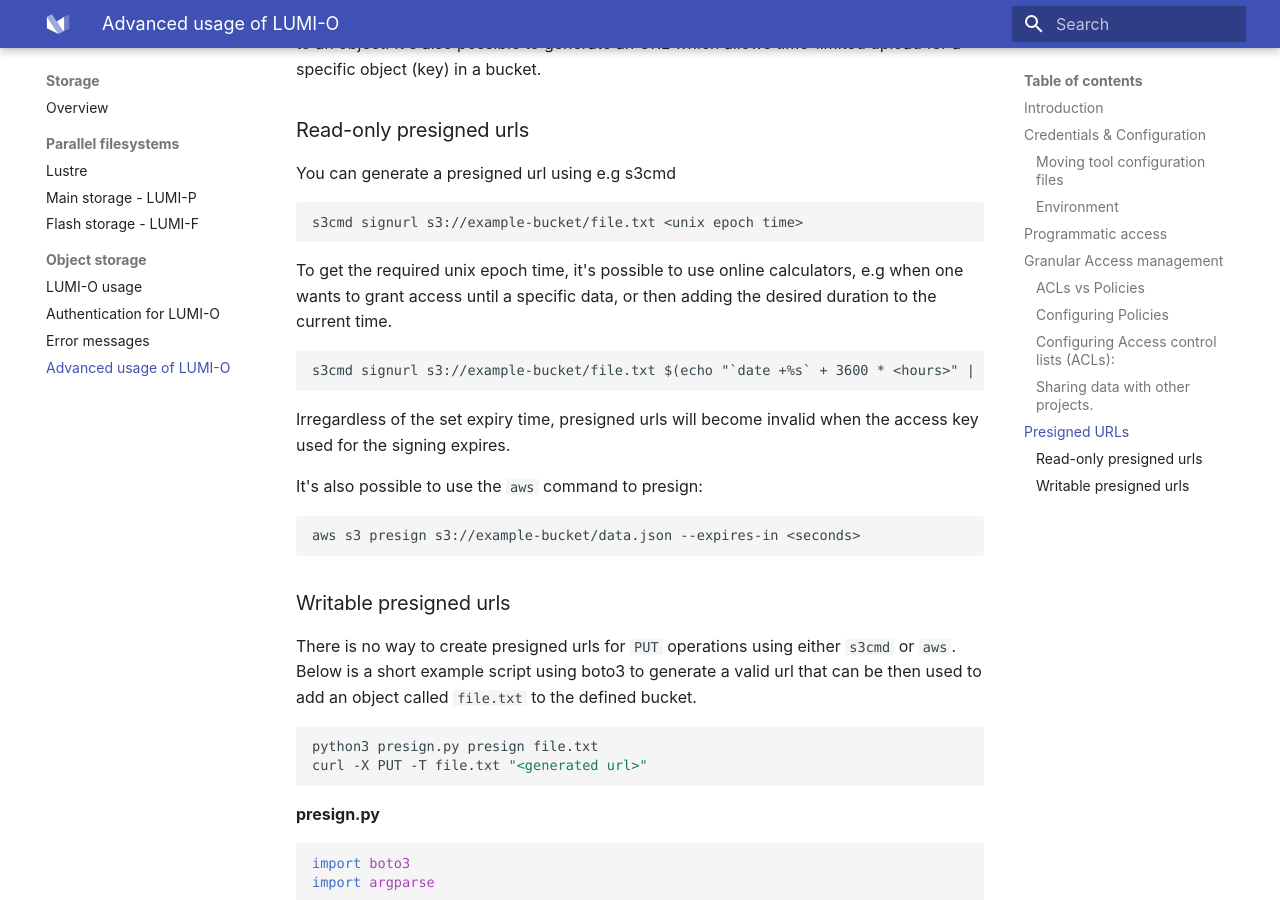
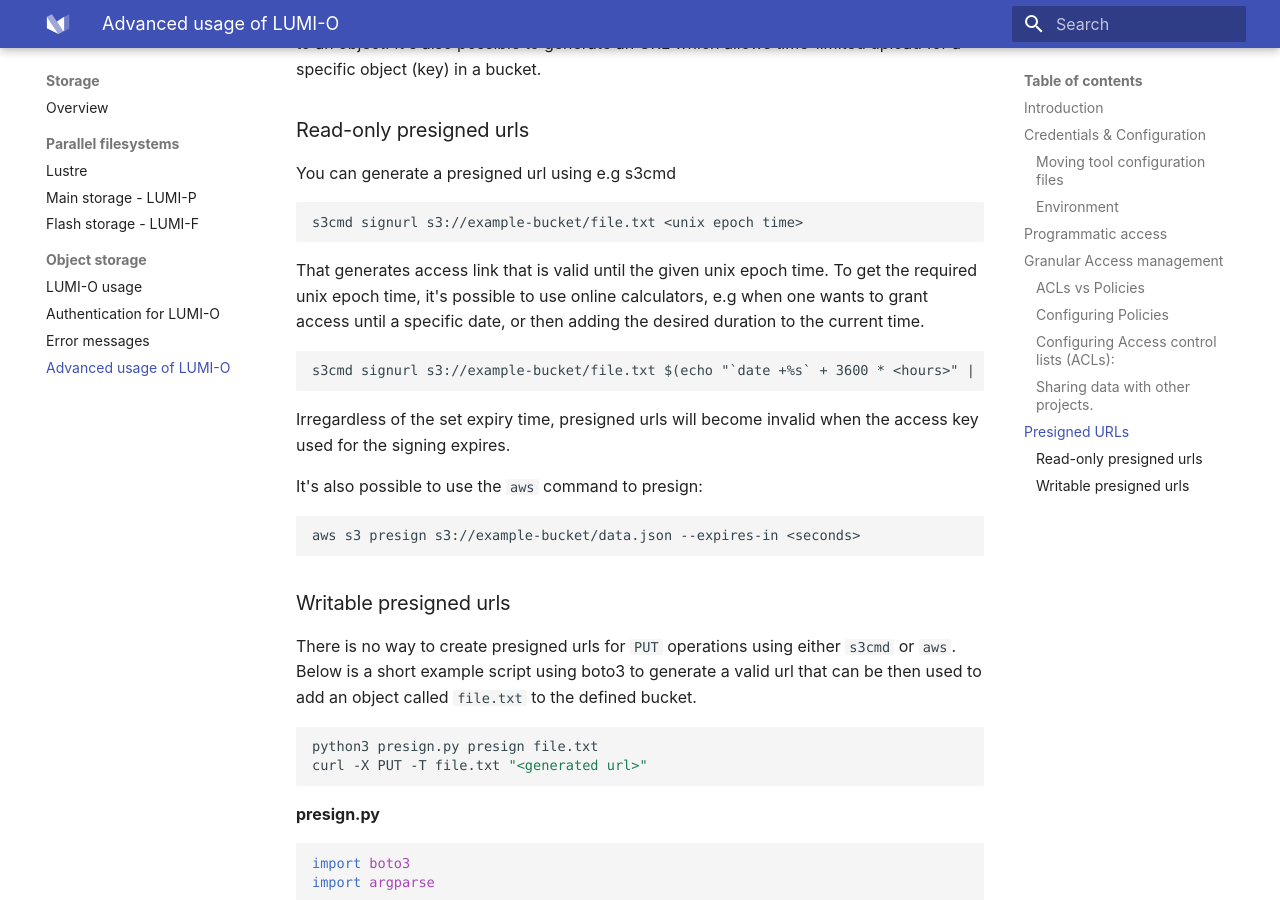
Before and after one commit to Lumi-supercomputer/lumi-userguide, an MkDocs documentation site: the page built from docs/storage/lumio/advanced.md, in a window 1280 px wide and 900 px high, scrolled down 9427 px. Built offline with MkDocs 1.6.1 and Material for MkDocs 9.7.7, drawn with Linux system fonts in a browser that asks for light colours.

Commit message:
Update docs/storage/lumio/advanced.md
Co-authored-by: hdrei <78485804+hdrei@users.noreply.github.com>

````diff
--- a/docs/storage/lumio/advanced.md
+++ b/docs/storage/lumio/advanced.md
@@ -449,8 +449,8 @@
 s3cmd signurl s3://example-bucket/file.txt <unix epoch time>
 ```
 
-To get the required unix epoch time, it's possible to use online calculators,
-e.g when one wants to grant access until a specific data, or then adding
+That generates access link that is valid until the given unix epoch time. To get the required unix epoch time, it's possible to use online calculators,
+e.g when one wants to grant access until a specific date, or then adding
 the desired duration to the current time.
 
 ```
````
